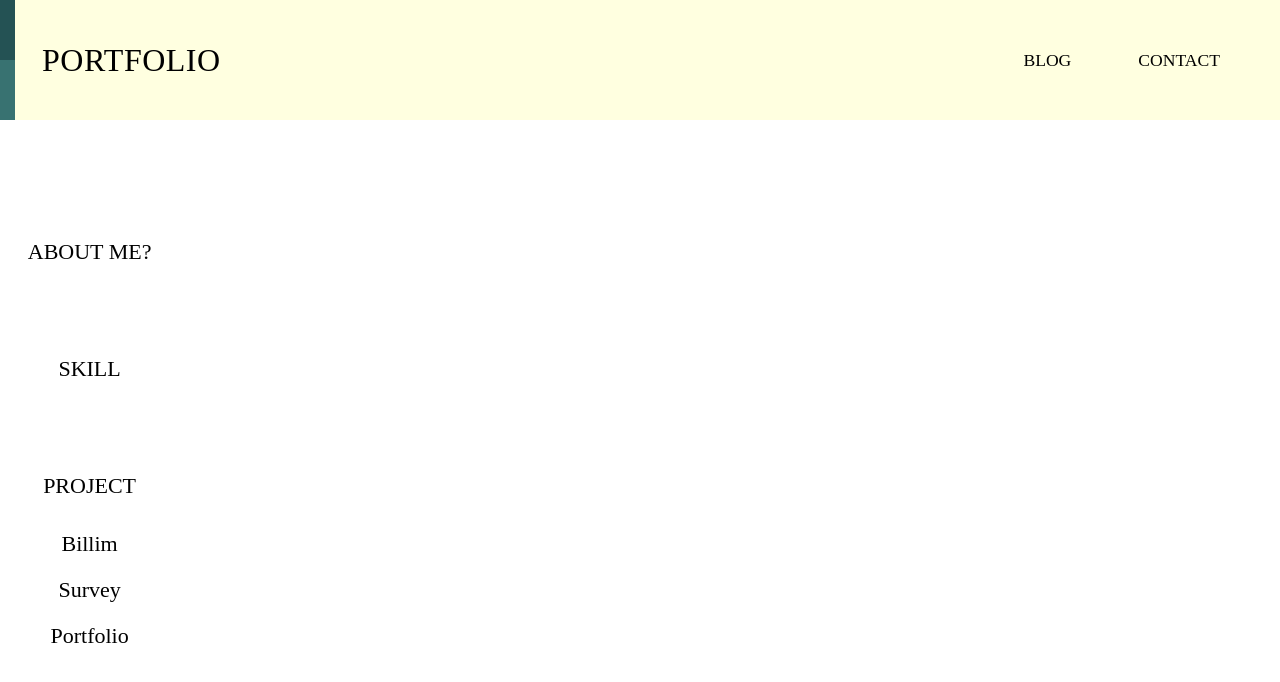
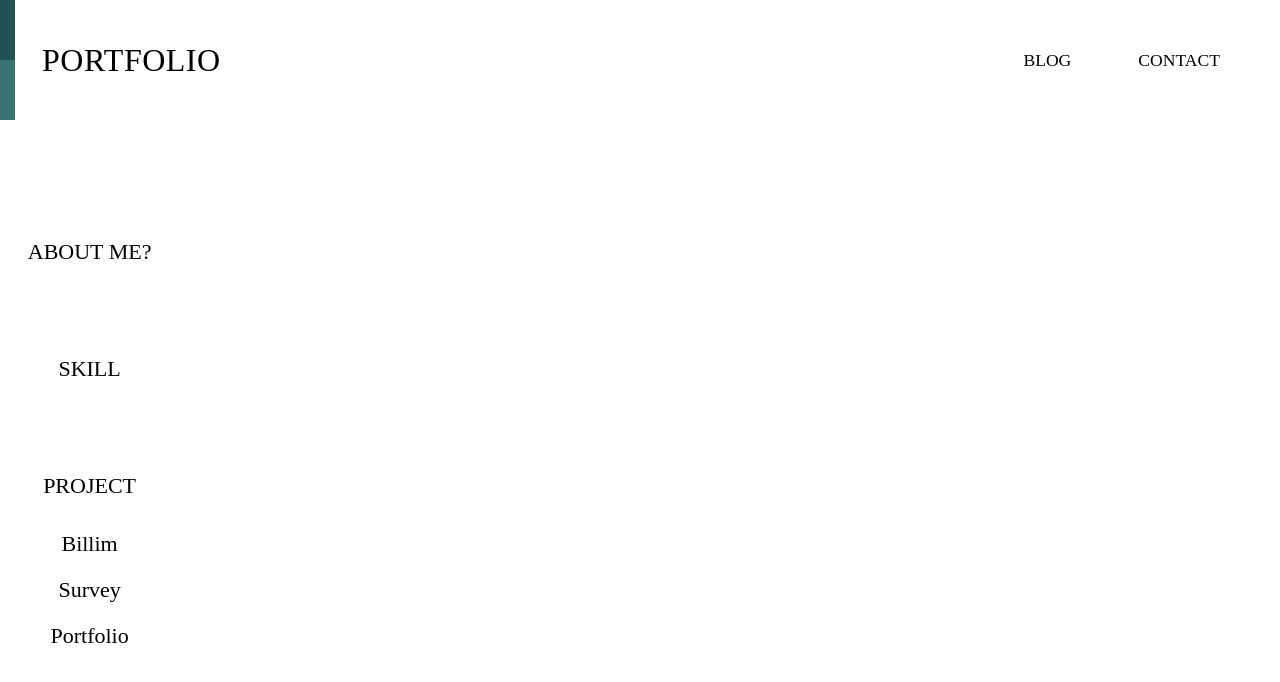
Before and after one commit to jh0neee/Portfolio, a Next.js app: page / in a window 1280 px wide. Shown: the top 682 px of the page. Built offline with nearby package versions, Linux system fonts and the light colour scheme; no server answers; the database is empty; a web font is replaced by a local one.

Commit message:
style:NavBar color 변경

```diff
--- a/src/components/layout/NavBar.tsx
+++ b/src/components/layout/NavBar.tsx
@@ -58,7 +58,7 @@ const HeaderContainer = styled.div`
   height: 120px;
   display: flex;
   justify-content: space-between;
-  background: lightyellow;
+  background: rgba(255, 255, 255, 0.7);
   font-family: "PuradakGentleGothicR";
 `;
 
```
